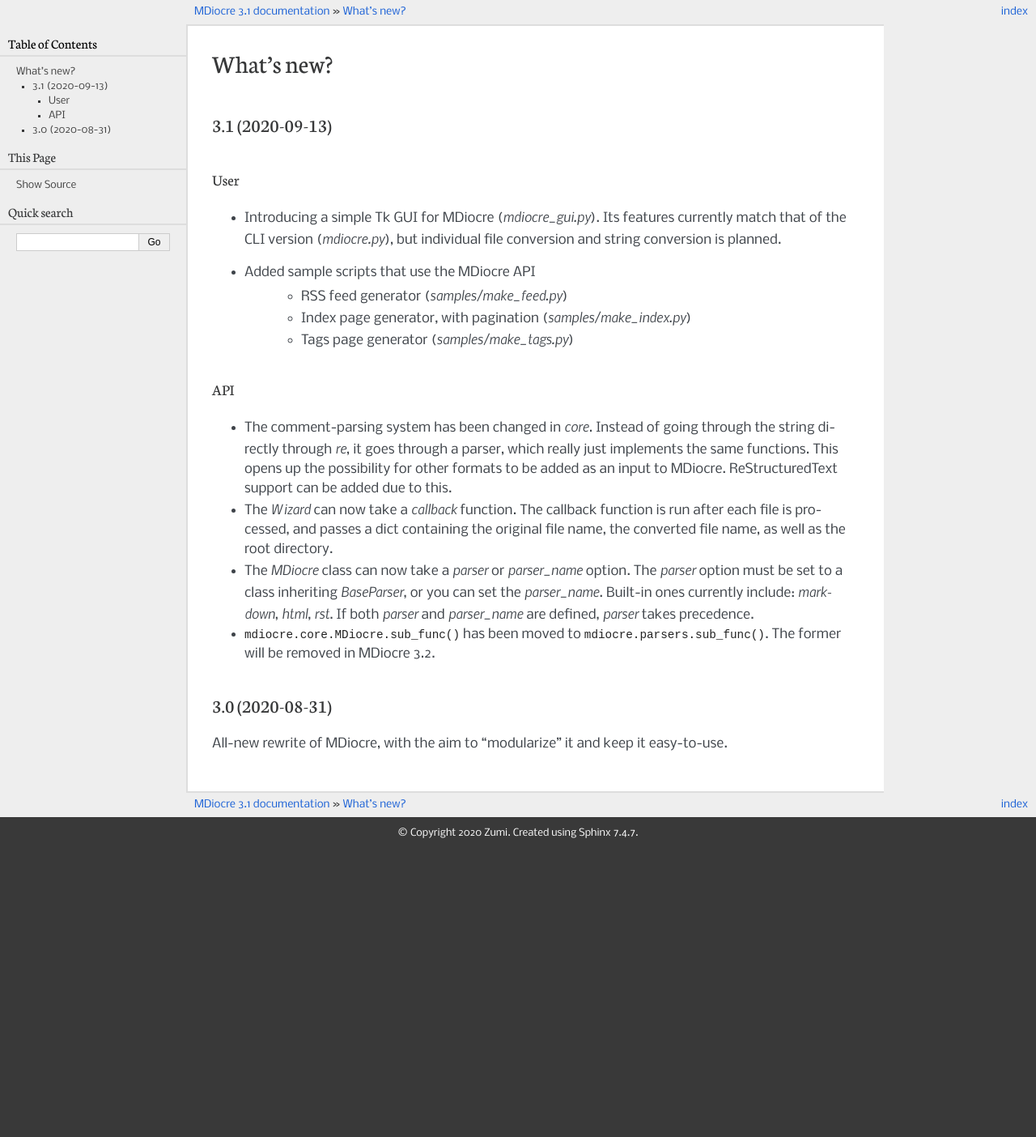
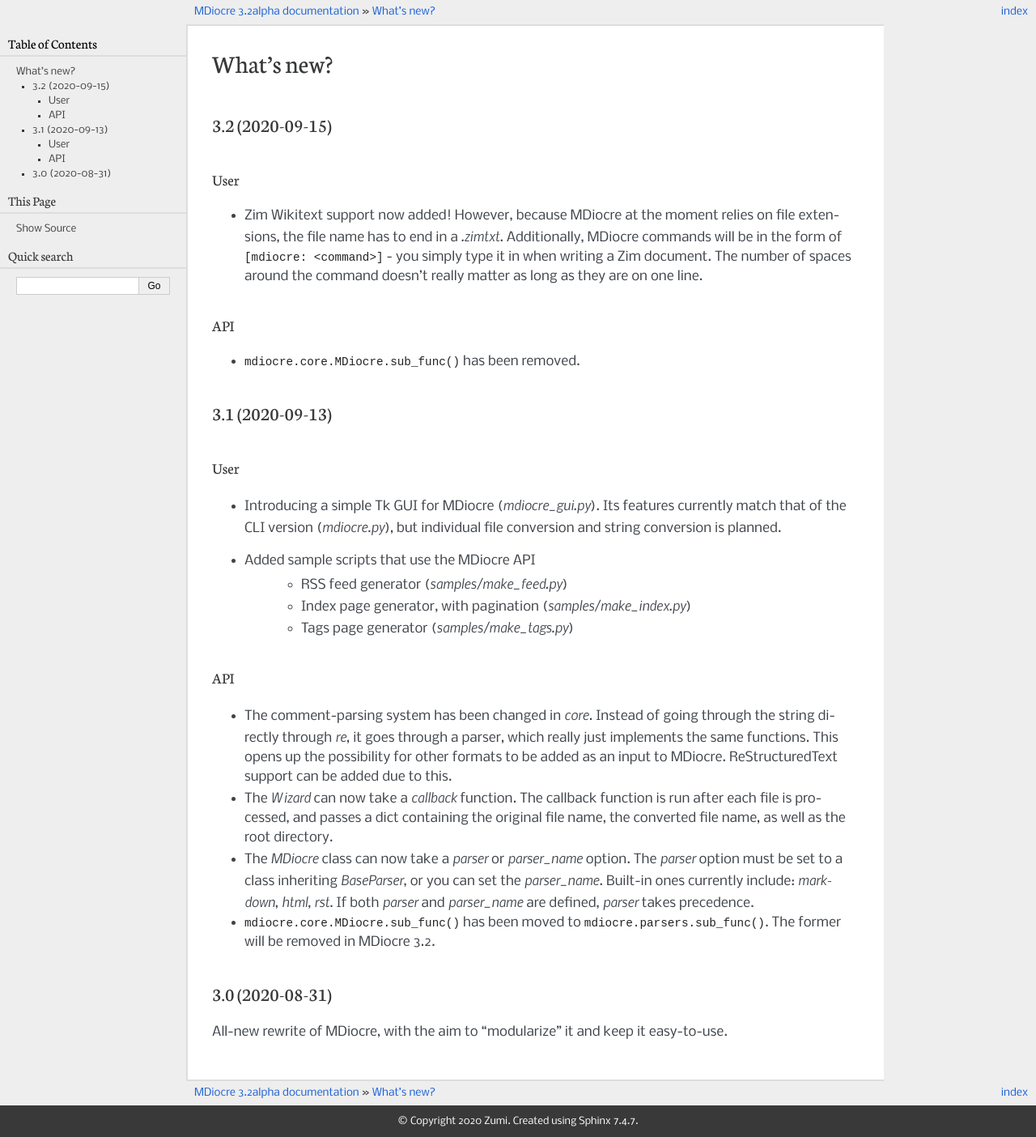
Before and after one commit to ZoomTen/MDiocre, a Sphinx documentation site: the page built from doc/source/changelog.rst, in a window 1280 px wide. Shown: the whole page at 81% size. Built offline with Sphinx 7.4.7, drawn with Linux system fonts in a browser that asks for light colours; before the commit the page ends 1048 px from its top, so only the background shows below that.

Commit message:
doc: add info about 3.2

```diff
--- a/doc/source/changelog.rst
+++ b/doc/source/changelog.rst
@@ -1,5 +1,20 @@
 What's new?
 ===========
+
+
+3.2 (2020-09-15)
+----------------
+User
+~~~~
+* Zim Wikitext support now added! However, because MDiocre at the moment relies
+  on file extensions, the file name has to end in a `.zimtxt`. Additionally,
+  MDiocre commands will be in the form of ``[mdiocre: <command>]`` - you simply
+  type it in when writing a Zim document. The number of spaces around the command
+  doesn't really matter as long as they are on one line.
+
+API
+~~~
+* :meth:`mdiocre.core.MDiocre.sub_func` has been removed.
 
 3.1 (2020-09-13)
 ----------------
--- a/doc/source/conf.py
+++ b/doc/source/conf.py
@@ -22,7 +22,7 @@
 author = 'Zumi Daxuya'
 
 # The full version, including alpha/beta/rc tags
-release = '3.1'
+release = '3.2alpha'
 
 
 # -- General configuration ---------------------------------------------------
--- a/doc/source/user/what_to_know.rst
+++ b/doc/source/user/what_to_know.rst
@@ -70,3 +70,8 @@
 -------------
 * Removing deprecated functions
 * Add file and string conversion to the GUI
+
+Implemented
+~~~~~~~~~~~
+* Add Zim Wikitext parser
+* Remove that one deprecated function
```
